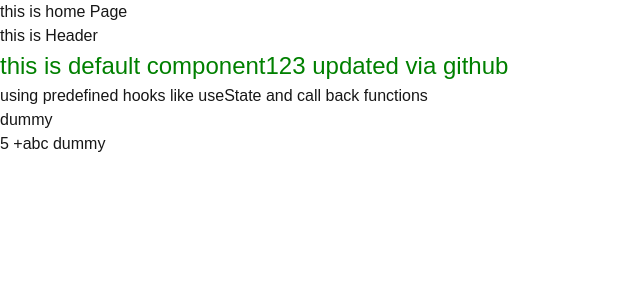
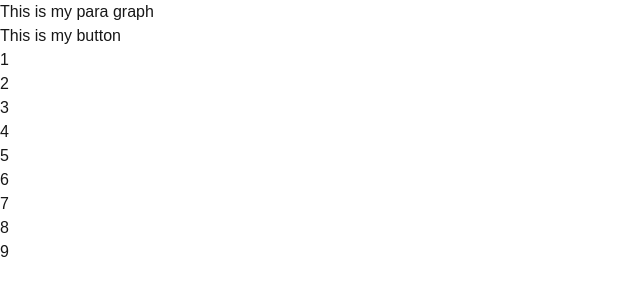
Before and after one commit to mohanagowthami/hypersonic-classes, a Next.js app: page / in a window 1280 px wide. Shown: the top 300 px of the page, without its empty margins (0-640 px from the left). Built offline with nearby package versions, Linux system fonts and the light colour scheme.

Commit message:
mounting and updating in react along with side explanation in pure js

```diff
--- /dev/null
+++ b/src/app/components/26-1-2025-hooks/BasicButtonClick.jsx
@@ -0,0 +1,28 @@
+"use client"
+
+import { useEffect, useState } from "react"
+
+
+// if want to update Ui , dom should be rerender( re execute), in react if you want to rerender , the only way is you need to update state variable value , when every state variable values dom will rerender and UPdates UI
+
+export const BasicButtonClick = () => {
+    const [text, setText] = useState("This is my para graph")
+    const list = [1, 2, 3, 4, 5, 6, 7, 8, 9]
+    const [ stateList, setList]=useState(list)
+
+    const handleClick = () => {
+    setText("updated new paragraph text")
+    }// to perform side effects like data fetching and to update the Ui again
+    //
+   useEffect(() => {
+    }, [])
+    const handleElementClick = (e, index) => {
+      list[index] = list[index] + 1
+      setList([...list])
+    }
+    return <div>
+        <p>{text}</p>
+        <button onClick={handleClick}> This is my button</button>
+        {list.map((ele, index) => <p onClick={(e) => handleElementClick(e, index)}>{ele}</p>)}
+ </div>
+}
--- a/src/app/components/26-1-2025-hooks/UsingHooksComponent.tsx
+++ b/src/app/components/26-1-2025-hooks/UsingHooksComponent.jsx
@@ -5,25 +5,19 @@ import { useState } from "react"
 export const UsingHooksComponent = () => {
 
     const [customName, setName] = useState("dummy")
+    const handleCallback = (event) => {
+        console.log(event, "event")
+        setName(event.target.value)
+     }
 
 
 
 
-    const handleCallback = (event: any) => {
-
-        console.log(event, "event")
-
-        setName(event.target.value)
 
 
-
-    }
-
-
-
-    return <div>
+ return <div>
         <p> using predefined hooks like useState and call back functions</p>
-        <input type="text" placeholder="enter the name" value={customName} onChange={handleCallback} />
+        <input type="text" id="input" placeholder="enter the name" value={customName} onChange={handleCallback} />
         <p> {` ${2 + 3} +abc  ${customName}`}</p>
     </div>
 
--- a/src/app/page.tsx
+++ b/src/app/page.tsx
@@ -6,14 +6,16 @@ import { Header } from "./components/Header"
 // default import
 import Content from "./components/Content"
 import { UsingHooksComponent } from "./components/26-1-2025-hooks/UsingHooksComponent"
+import {BasicButtonClick} from "./components/26-1-2025-hooks/BasicButtonClick"
 
 // default export ( default keyword)
 const Home=()=>{
     return <div>
-      <h1>this is home Page</h1>
+      {/* <h1>this is home Page</h1>
       <Header/>
       <Content/>
-      <UsingHooksComponent/>
+      <UsingHooksComponent/> */}
+      <BasicButtonClick />
 
   </div>
 }
```
